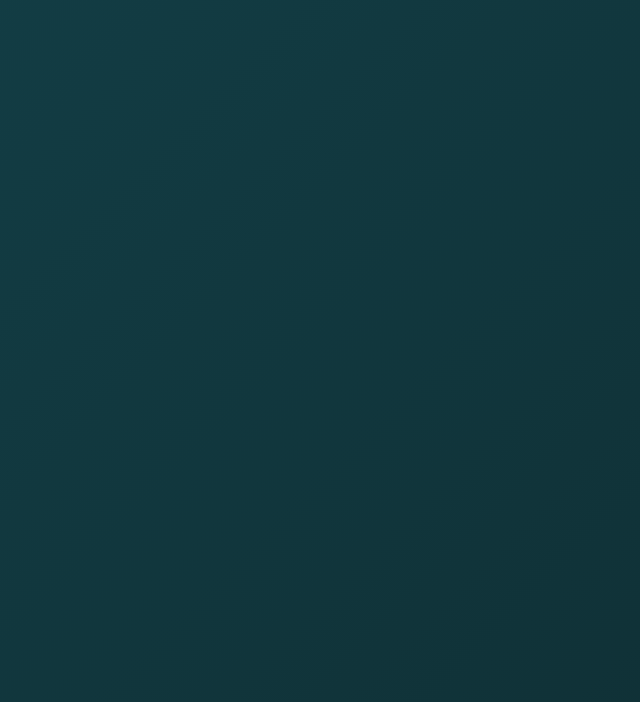
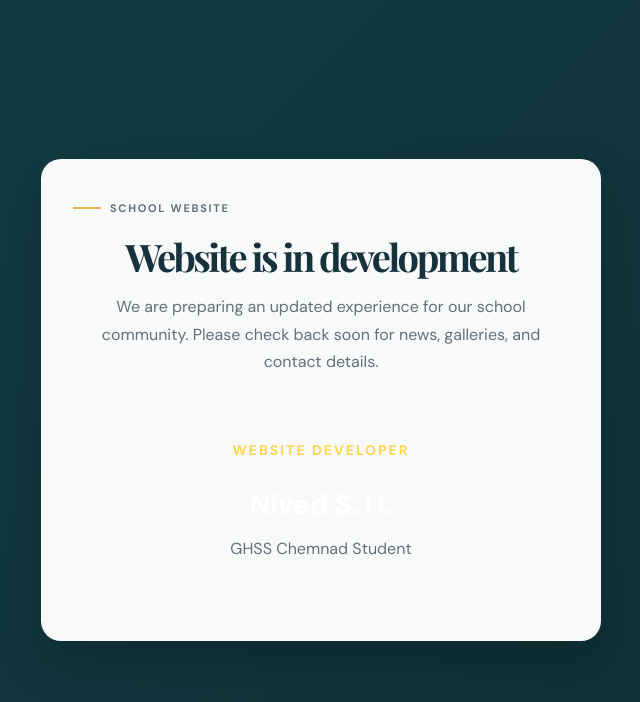
Before and after one commit to nived938/school-website, a website: page public/dev_text.html in a window 1280 px wide. Shown: the whole page, without its empty margins (319-959 px from the left). Drawn offline with nearby package versions, Linux system fonts and the light colour scheme.

Commit message:
bug fixed

```diff
--- a/public/dev_text.html
+++ b/public/dev_text.html
@@ -52,7 +52,7 @@
         border-radius: 999px;
       }
     </style>
-  </head>
+</head>
   <body>
     <div id="loader">
 
@@ -72,23 +72,25 @@
 
     	</div>
 
-	<div class="background"></div>
+	</div>
+    <main class="dev-card">
+      <p class="eyebrow dark"><span></span> School website</p>
+      <h1>Website is in development</h1>
+      <p>
+        We are preparing an updated experience for our school community. Please
+        check back soon for news, galleries, and contact details.
+      </p>
+      <div class="developer-credit">
+    <p>
+        <strong>Website Developer</strong>
+    </p>
 
-<div class="glass-card">
-
-    <img src="images/logo.png" alt="School Logo" class="logo">
-
-    <h1>Website Under Development</h1>
+    <h3>Nived S. H.</h3>
 
     <p>
-        We are preparing an updated experience for our school community.
-        Please check back soon for news, galleries, admissions and contact details.
+        GHSS Chemnad Student
     </p>
-
-    <div class="developer">
-        Developed by <strong>GHSS Chemnad Student</strong><br>
-        <span style="color:aqua">Nived S. H</span>
-    </div>
+</div>
     </main>
     <script src="js/main.js"></script>
   </body>
```
